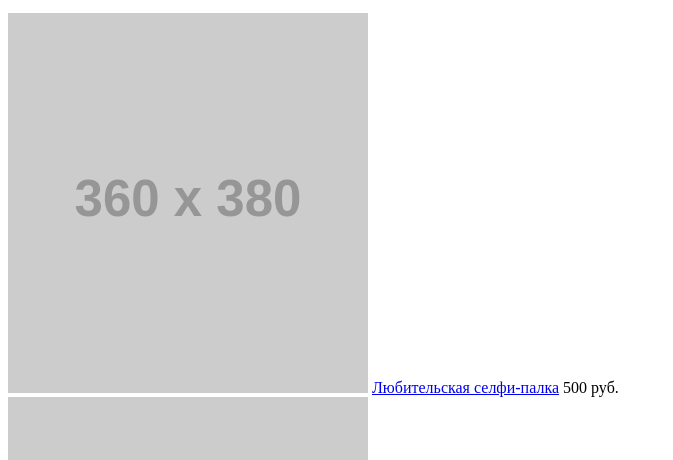
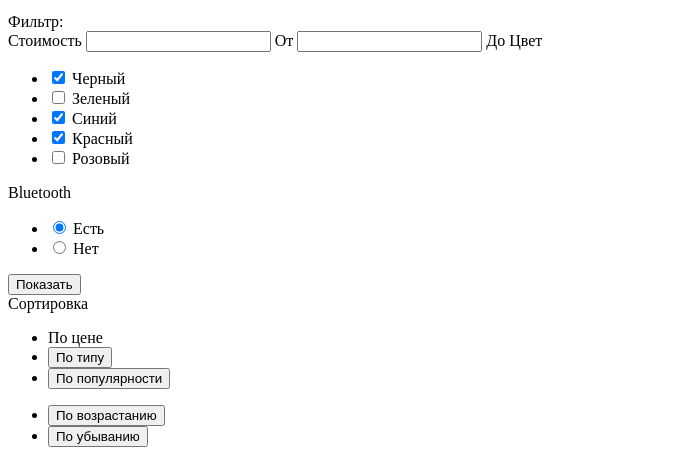
Before and after one commit to mrvorazan/414511-device, a plain HTML site: page catalog.html in a window 1280 px wide. Shown: the part 466-926 px from the top of the page, without its empty margins (0-673 px from the left). Drawn offline with Linux system fonts and the light colour scheme; placeholder pictures from the web are drawn by us.

Commit message:
каталог. фильтр и  сортировка

```diff
--- a/catalog.html
+++ b/catalog.html
@@ -50,8 +50,65 @@
         </ul>
       </div>
       <div class="catalog-filter">
+        <span class="catalog-filter-label">Фильтр:</span>
+        <form class="catalog-filter-form">
+          <span>Стоимость</span>
+          <input class="catalog-filter-price min" name="min" type="text">
+          <label for="min">От</label>
+          <input class="catalog-filter-price max" name="max" type="text">
+          <label for="max">До</label>
+          <span>Цвет</span>
+          <ul class="color">
+            <li>
+              <input type="checkbox" name="color-1" checked>
+              <label for="color-1">Черный</label>
+            </li>
+            <li>
+              <input type="checkbox" name="color-2">
+              <label for="color-2">Зеленый</label>
+            </li>
+            <li>
+              <input type="checkbox" name="color-3" checked>
+              <label for="color-3">Синий</label>
+            </li>
+            <li>
+              <input type="checkbox" name="color-4" checked>
+              <label for="color-4">Красный</label>
+            </li>
+            <li>
+              <input type="checkbox" name="color-5">
+              <label for="color-5">Розовый</label>
+            </li>
+          </ul>
+          <span>Bluetooth</span>
+          <ul class="bluetooth">
+            <li>
+              <label>
+                <input type="radio" name="bluetooth" value="1" checked>
+                Есть
+              </label>
+            </li>
+            <li>
+              <label>
+                <input type="radio" name="bluetooth" value="2">
+                Нет
+              </label>
+            </li>
+          </ul>
+          <input type="submit" value="Показать">
+        </form>
       </div>
       <div class="catalog-sort">
+        <span class="catalog-sort-label">Сортировка</span>
+        <ul class="catalog-sort-value">
+          <li class="active">По цене</li>
+          <li><button>По типу</button></li>
+          <li><button>По популярности</button></li>
+        </ul>
+        <ul class="catalog-sort-order">
+          <li><button class="asc">По возрастанию</button></li>
+          <li class="active"><button class="desc">По убыванию</button></li>
+        </ul>
       </div>
       <div class="catalog-goods">
         <article class="catalog-good">
```
